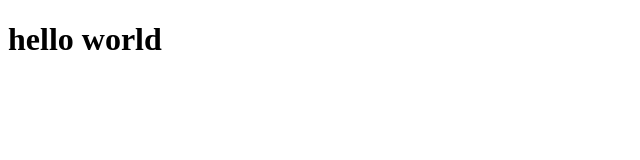
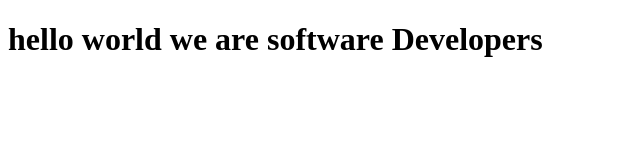
Before and after one commit to N-Jufri/Novel-and-Taro, a plain HTML site: page index.html in a window 1280 px wide. Shown: the whole page, without its empty margins (0-640 px from the left). Drawn offline with Linux system fonts and the light colour scheme.

Commit message:
updated h1
just preparing for tomorrow :)

```diff
--- a/index.html
+++ b/index.html
@@ -10,7 +10,7 @@
     <script src="https://cdn.freecodecamp.org/testable-projects-fcc/v1/bundle.js"></script>
 
 
-    <h1>hello world</h1>
+    <h1>hello world we are software Developers</h1>
 
     <script  src="js/index.js"></script>
   </body>
```
